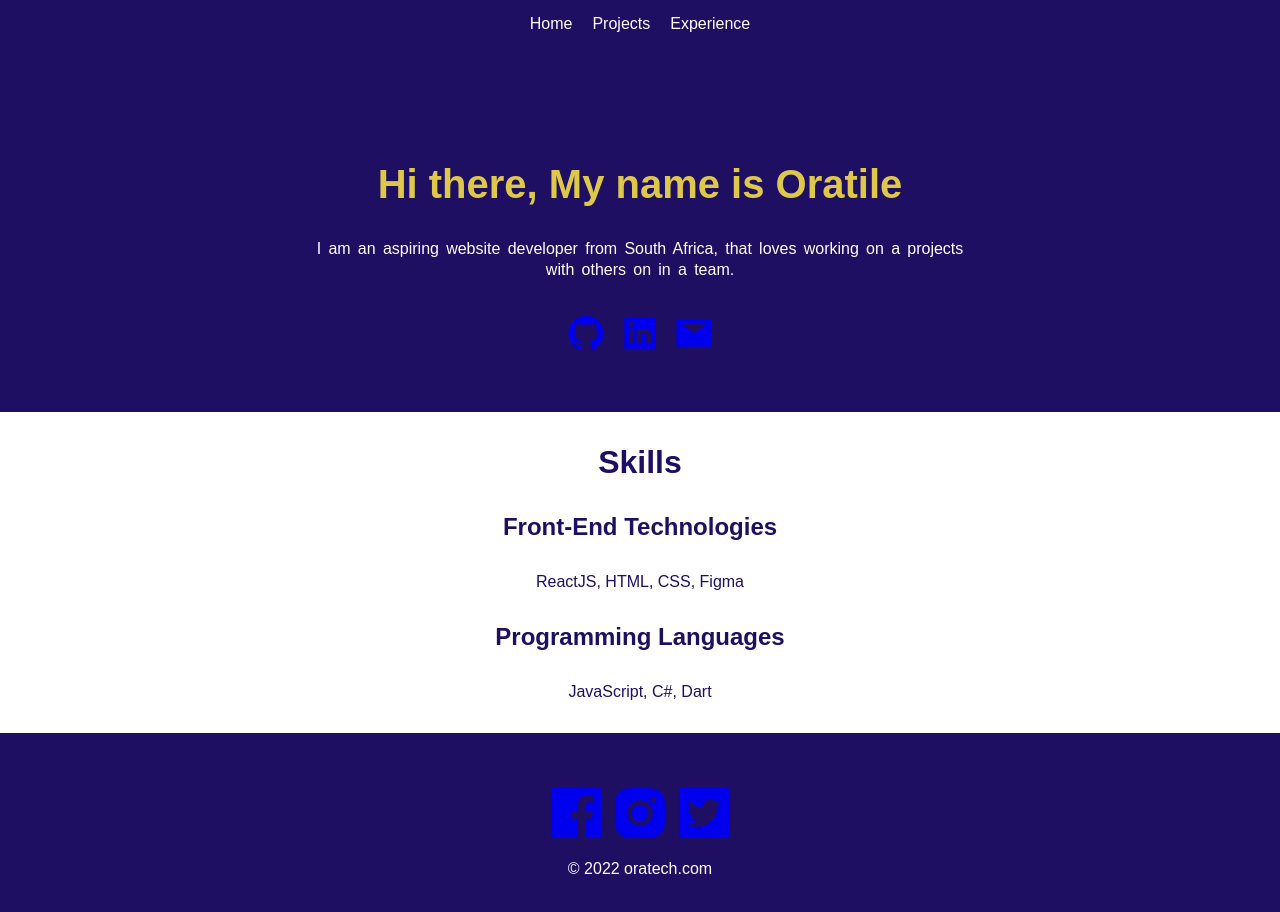
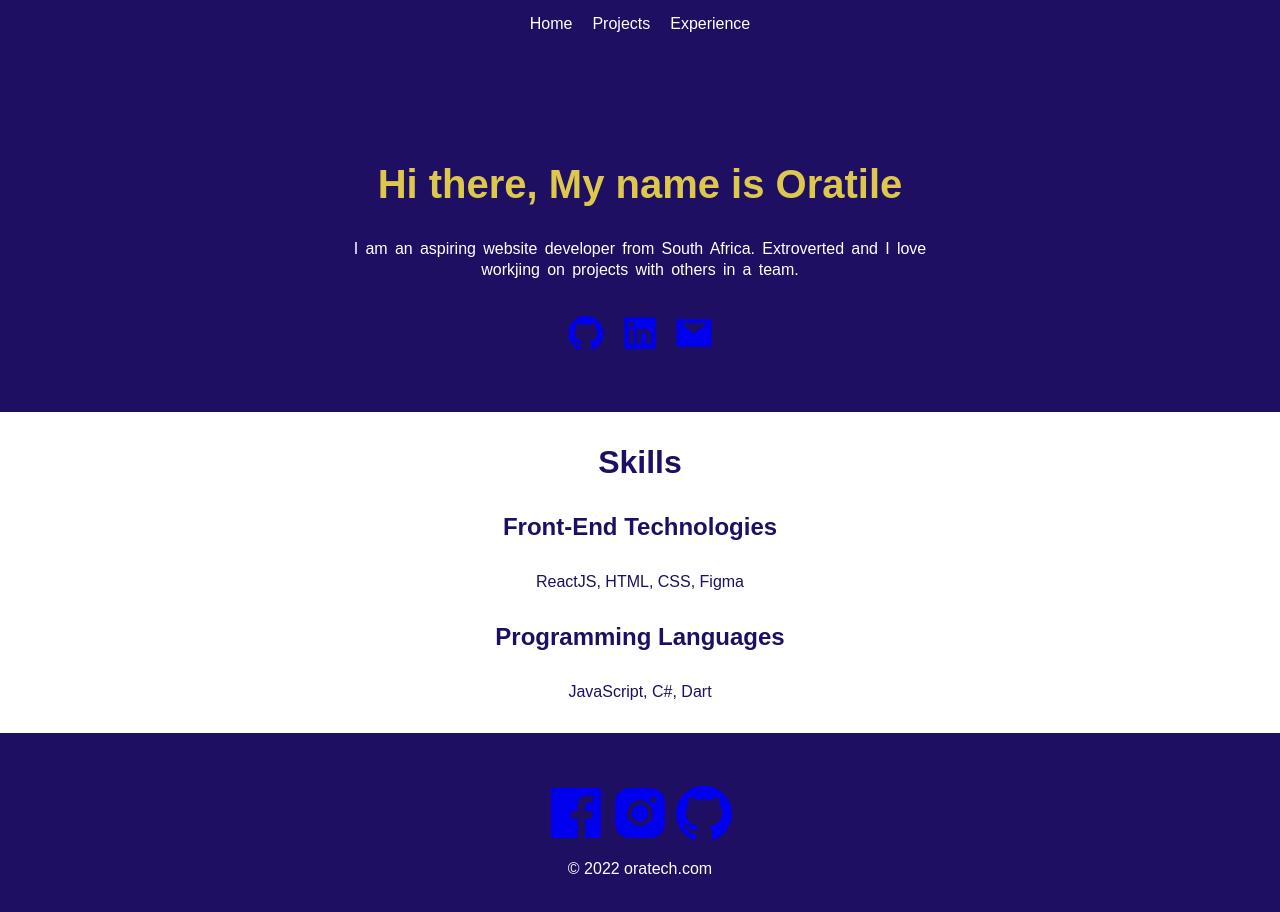
Before and after one commit to Exodera/my-portfolio, a React (Create React App) app: page / in a window 1280 px wide. Shown: the top 912 px of the page. Built offline with nearby package versions, Linux system fonts and the light colour scheme.

Commit message:
fixed link issues

```diff
--- a/src/components/Footer/Footer.js
+++ b/src/components/Footer/Footer.js
@@ -1,21 +1,17 @@
 import React from "react";
 import "./Footer.css"
 import {AiFillFacebook} from "react-icons/ai"
-import {AiFillTwitterSquare} from "react-icons/ai"
+
 import {AiFillInstagram} from "react-icons/ai"
-
-
-
-
-
+import { AiFillGithub } from "react-icons/ai";
 
 const Footer = ()=>{
     return (
         <div className="footer">
             <ul className="social-media">
-                <li><a href ="https://www.facebook.com/profile.php?id=100076272259913"><AiFillFacebook/></a></li>
-                <li><a href ="https://www.instagram.com/exodera47/"><AiFillInstagram/></a></li>
-                <li><a href ="https://www.facebook.com/profile.php?id=100076272259913"><AiFillTwitterSquare/></a></li>
+                <li><a href ="https://www.facebook.com/profile.php?id=100076272259913" rel="noreferrer" target={'_blank'}><AiFillFacebook/></a></li>
+                <li><a href ="https://www.instagram.com/exodera47/" rel="noreferrer" target={'_blank'}><AiFillInstagram/></a></li>
+                <li><a href ="https://github.com/Exodera" rel="noreferrer" target={'_blank'}><AiFillGithub/></a></li>
             </ul>
 
             <p>&copy; 2022 oratech.com</p>
--- a/src/components/ProjectDisplay/ProjectDisplay.js
+++ b/src/components/ProjectDisplay/ProjectDisplay.js
@@ -7,12 +7,11 @@ const ProjectDisplay = () => {
     const { id } = useParams();
     const project = projectList[id]
 
-
   return (
     <div className='projectDisplay'>
         <h1>{project.name}</h1>
         <img className='proj-image' alt = 'project' src ={project.image} />
-        <p className='proj-skills'><b className='skillss'>Skills:</b> {project.skills} </p>
+        <p className='proj-skills'><b className='skillss'>Skills:</b> {project.skills}</p>
 
 
     </div>
--- a/src/pages/Experience.js
+++ b/src/pages/Experience.js
@@ -32,7 +32,7 @@ const Experience = () => {
           <h3 className='timeline-title'>
             Attended Central University of Technology,<br/>Free State
           </h3>
-          <p>Currently working on Diploma in Information Technology</p>
+          <p><b>Currently studying:</b> Diploma in Information Technology</p>
 
          </VerticalTimelineElement>
       </VerticalTimeline>
--- a/src/pages/Home.js
+++ b/src/pages/Home.js
@@ -11,15 +11,16 @@ const Home = ()=>{
         <div className="about">
             <h2>Hi there, My name is Oratile</h2>
             <p>
-                I am an aspiring website developer from South Africa, that loves
-                working on a projects
-                <br/>
-                with others on in a team.
+                I am an aspiring website developer from South Africa. Extroverted and I love
+                <br/>workjing on projects with others in a team.
+
+
+
             </p>
             <ul className="social-icons">
-                <li><a href ="https://github.com/"><AiFillGithub/></a></li>
-                <li><a href ="https://www.linkedin.com/in/oratile-dithlage-401453121/"><AiFillLinkedin/></a></li>
-                <li><a href ="https://mail.google.com/mail/u/0/?tab=rm&ogbl#inbox"><AiFillMail/></a></li>
+                <li><a href ="https://github.com/Exodera" target={'_blank'} rel="noreferrer"><AiFillGithub/></a></li>
+                <li><a href ="https://www.linkedin.com/in/oratile-dithlage-401453121/" target={'_blank'} rel="noreferrer"><AiFillLinkedin/></a></li>
+                <li><a href ="https://mail.google.com/mail/u/0/?tab=rm&ogbl#inbox" target={'_blank'} rel="noreferrer"><AiFillMail/></a></li>
             </ul>
 
         </div>
--- a/src/pages/Projects.js
+++ b/src/pages/Projects.js
@@ -17,8 +17,4 @@ const Projects = () => {
   )
 }
 
-// {projectList.map((project, idx)=>{
-//   return <ProjectItem name = {project.name} image = {project.image} id = {idx}/>
-// })}
-
 export default Projects
```
